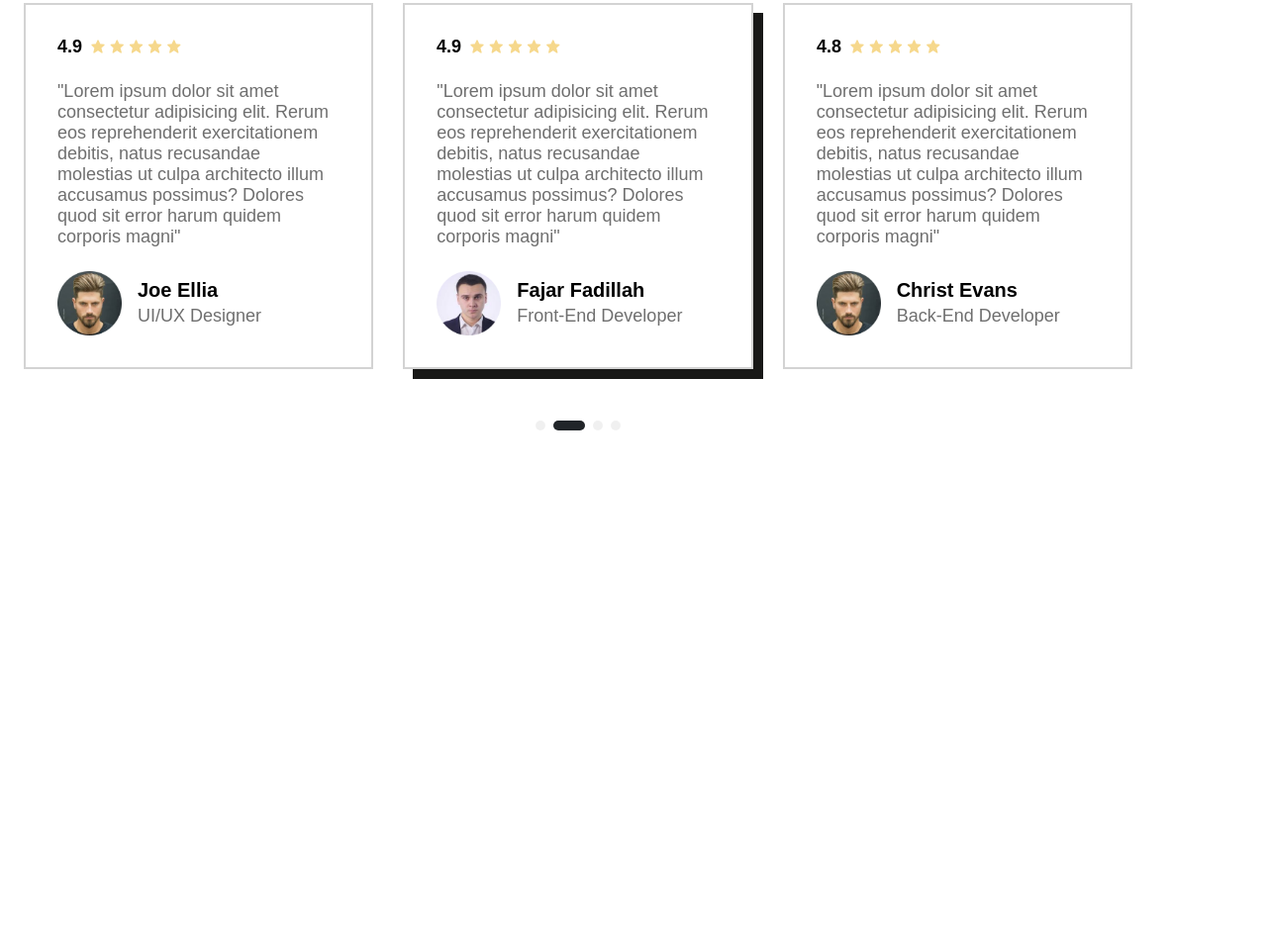
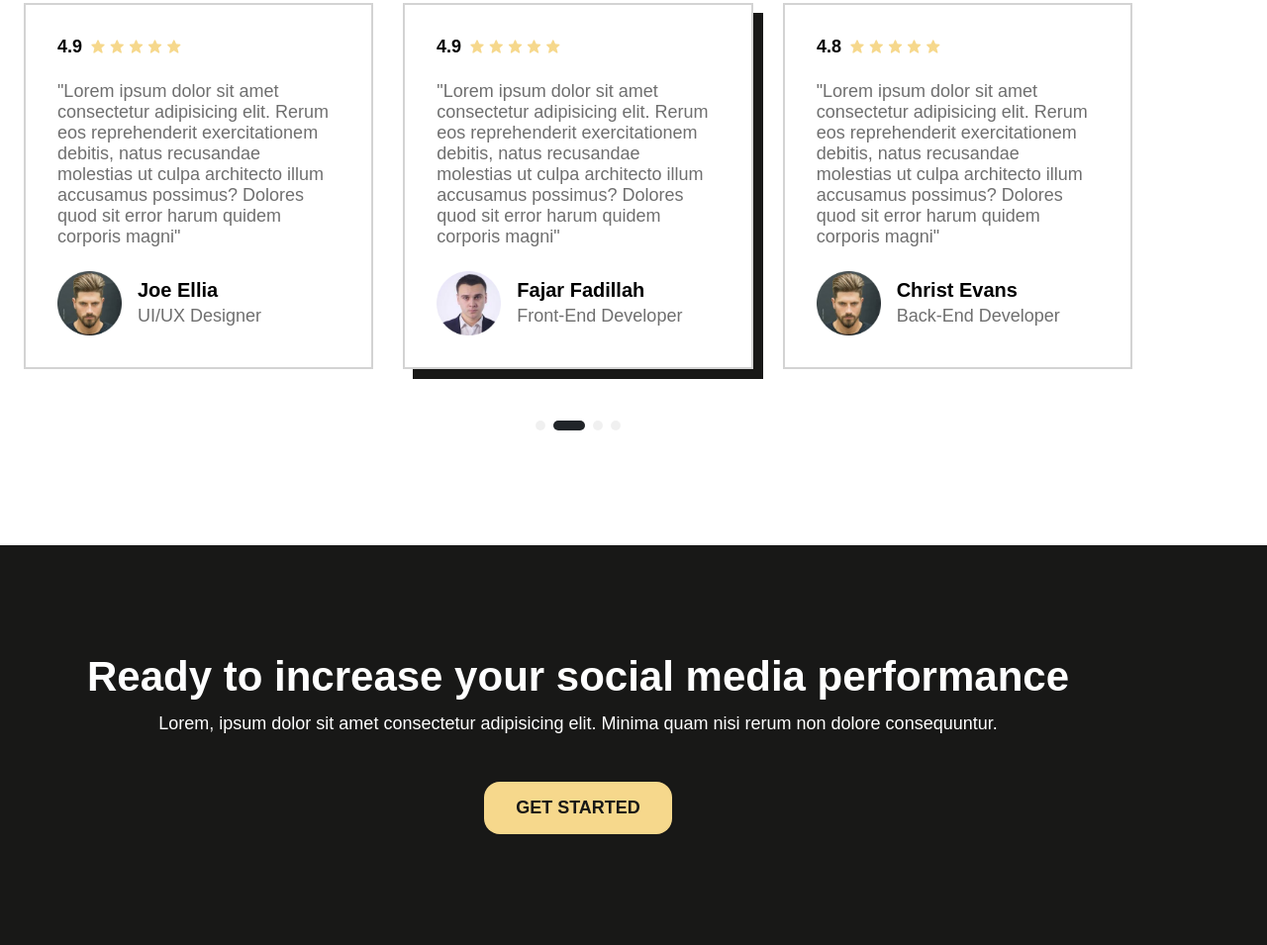
Before and after one commit to fajarfadillahh/marft-marketing-landing-page-html-css-js, a plain HTML site: page index.html in a window 1280 px wide. Shown: the part 4431-5386 px from the top of the page at 99% size. Before the commit the page ends 4982 px from the top, so only its background shows below. Drawn offline with nearby package versions, Linux system fonts and the light colour scheme; a web font is replaced by a local one.

Commit message:
callback section

```diff
--- a/index.html
+++ b/index.html
@@ -450,6 +450,26 @@
         </div>
       </section>
       <!-- ===== TESTIMONIAL SECTION ===== -->
+
+      <!-- ===== CALLBACK SECTION ===== -->
+      <section class="callback section">
+        <div class="callback__container container grid">
+          <div class="callback__data">
+            <h1 class="callback__title section-title">
+              Ready to increase your social media performance
+            </h1>
+            <p class="callback__text section-text">
+              Lorem, ipsum dolor sit amet consectetur adipisicing elit. Minima
+              quam nisi rerum non dolore consequuntur.
+            </p>
+          </div>
+
+          <a href="#" class="callback__button button button-fill"
+            >Get Started</a
+          >
+        </div>
+      </section>
+      <!-- ===== CALLBACK SECTION ===== -->
     </main>
 
     <!-- ===== SWIPER JS ===== -->
--- a/scss/index.scss
+++ b/scss/index.scss
@@ -508,3 +508,24 @@ img {
     }
   }
 }
+
+// ===== CALLBACK SECTION =====
+.callback {
+  background-color: $black-color;
+
+  &__container {
+    gap: 1rem;
+  }
+
+  &__data {
+    text-align: center;
+  }
+
+  &__title,
+  &__text {
+    color: $white-color;
+  }
+  &__button {
+    justify-self: center;
+  }
+}
```
Also changed, not shown: css/index.css.
